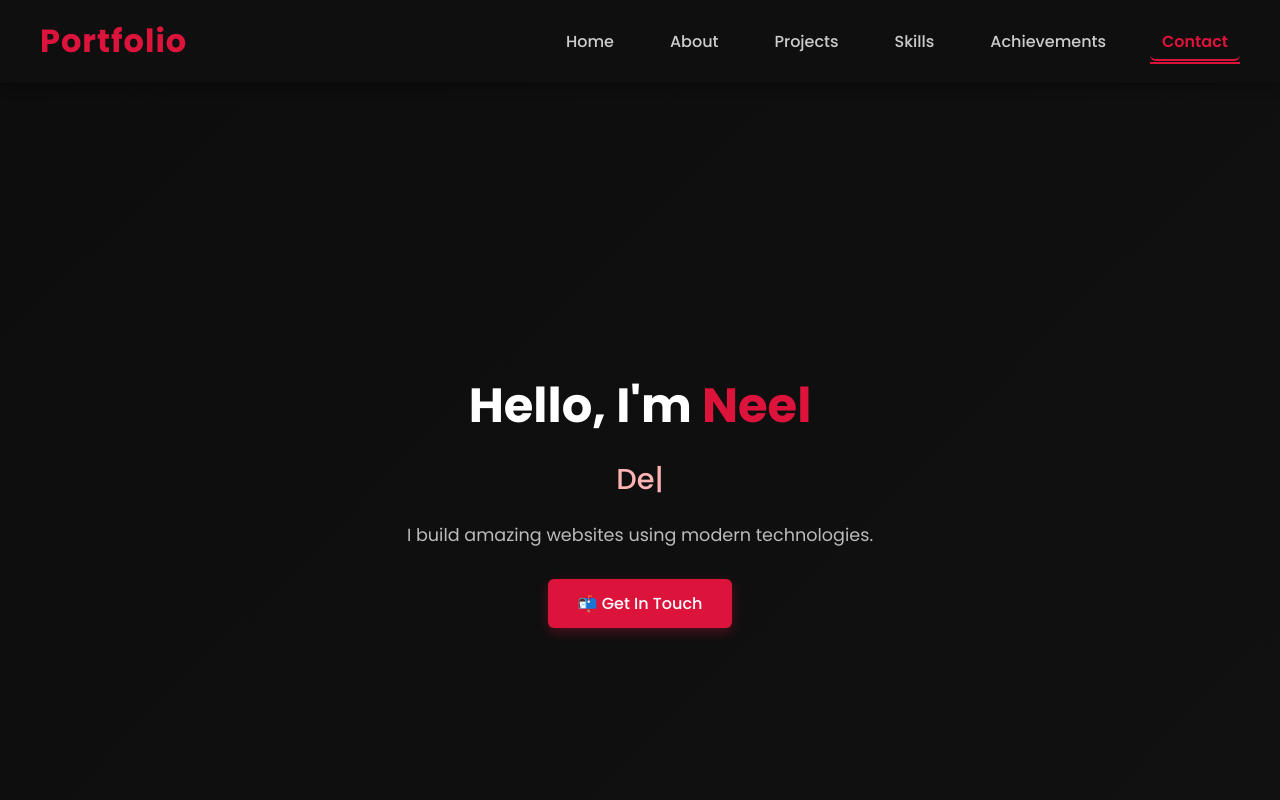
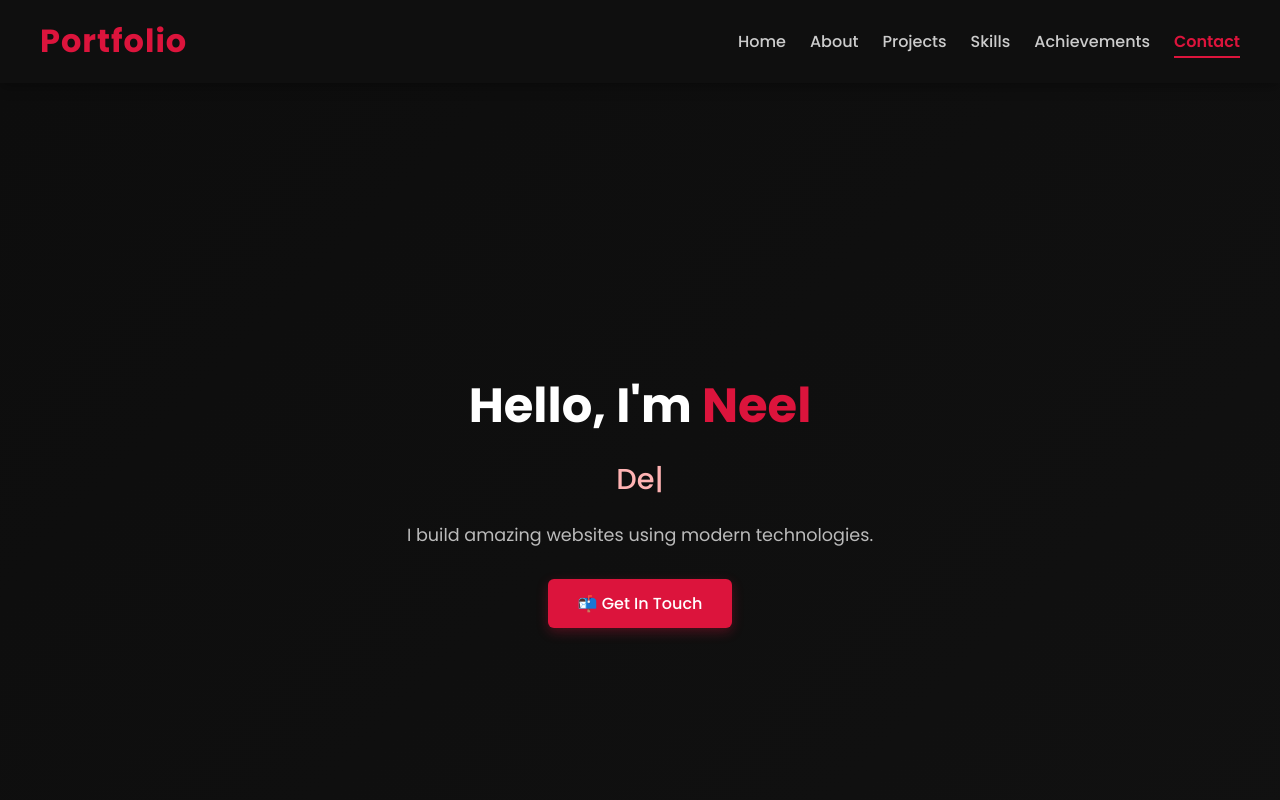
Before and after one commit to Neel-2606/neel-portfolio, a Next.js app: page / in a window 1280 px wide. Shown: the top 800 px of the page. Built offline with nearby package versions, Linux system fonts and the light colour scheme.

Commit message:
Updated hero section + navbar

```diff
--- a/components/Navbar.module.css
+++ b/components/Navbar.module.css
@@ -25,7 +25,7 @@
 
 .navLinks {
   display: flex;
-  gap: 2rem;
+  gap: 1.5rem;
   list-style: none;
 }
 
@@ -33,25 +33,20 @@
   text-decoration: none;
   color: #ccc;
   font-weight: 500;
-  padding: 6px 12px;
-  border-radius: 6px;
-  transition: all 0.3s ease;
+  font-size: 1rem;
+  transition: color 0.3s ease;
   position: relative;
-  white-space: nowrap; /* Prevents text wrapping */
 }
 
 .navLinks li a:hover {
   color: crimson;
-  background: rgba(220, 20, 60, 0.1);
 }
 
 .navLinks li a.active {
   color: crimson;
   font-weight: 600;
-  border-bottom: 2px solid crimson;
 }
 
-/* Optional glow effect on active */
 .navLinks li a.active::after {
   content: '';
   position: absolute;
@@ -87,6 +82,7 @@
     right: 20px;
     padding: 1rem;
     border-radius: 8px;
+    gap: 1rem;
   }
 
   .showMenu {
@@ -99,6 +95,5 @@
 
   .navLinks li a {
     font-size: 0.95rem;
-    padding: 8px 12px;
   }
 }
```
